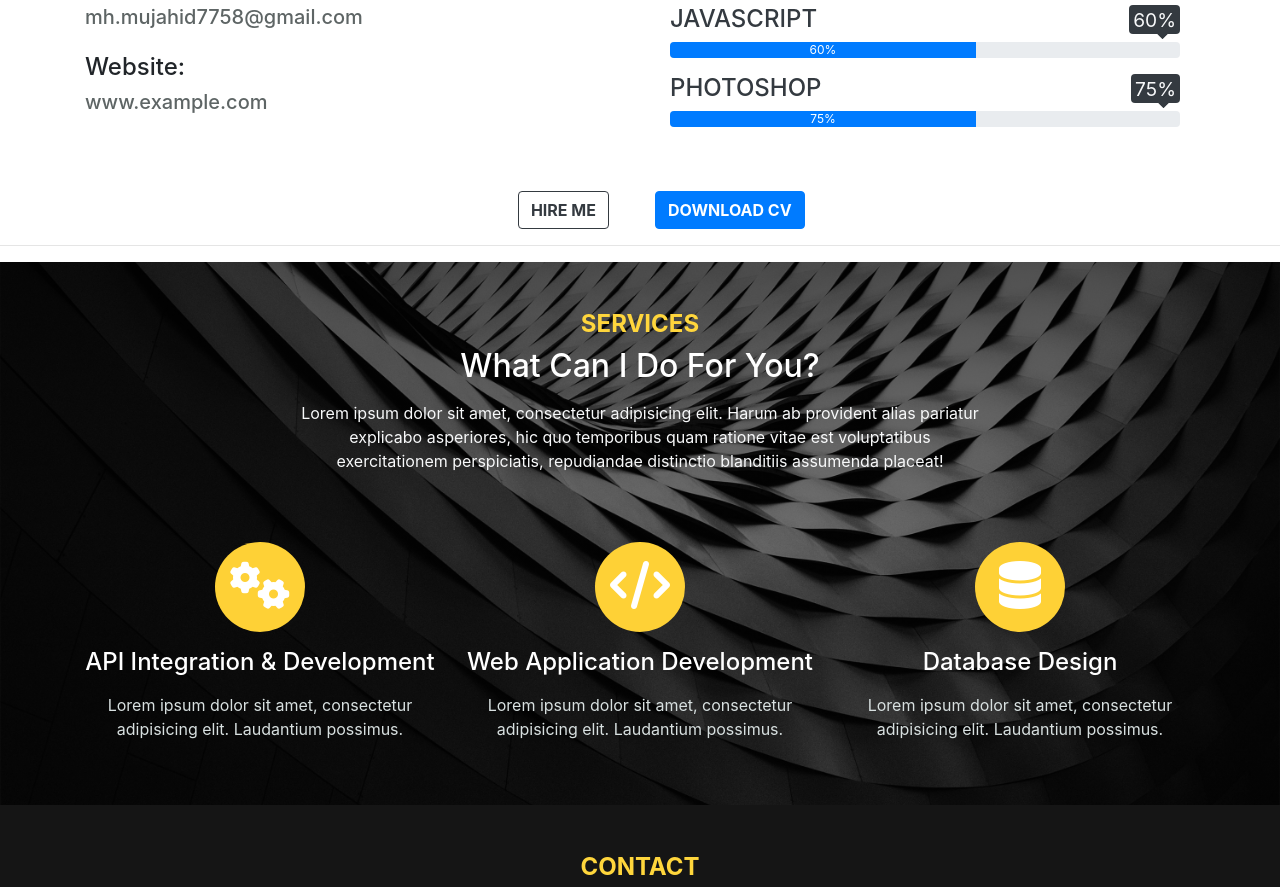
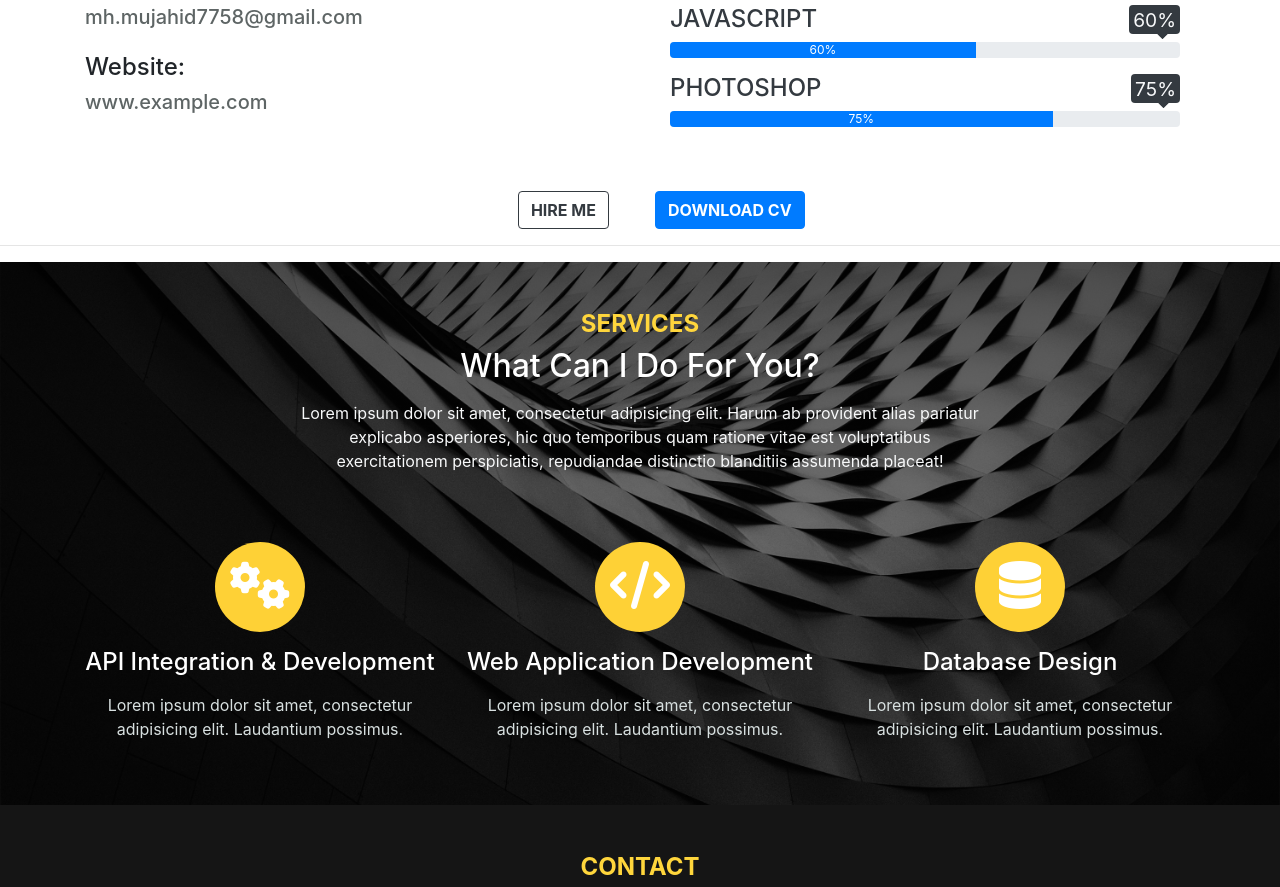
Before and after one commit to Mujahid9396/My-Final-Portfolio, a plain HTML site: page index.html in a window 1280 px wide. Shown: the part 1266-2153 px from the top of the page. Drawn offline with Linux system fonts and the light colour scheme.

Commit message:
Update index.html

```diff
--- a/index.html
+++ b/index.html
@@ -151,7 +151,7 @@
                                     </div>
                                 </h4>
                                 <div class="progress">
-                                    <div class="progress-bar" role="progressbar" style="width: 60%;" aria-valuenow="60" aria-valuemin="0" aria-valuemax="100">75%</div>
+                                    <div class="progress-bar" role="progressbar" style="width: 75%;" aria-valuenow="75" aria-valuemin="0" aria-valuemax="100">75%</div>
                                 </div>
                             </div>
                         </div>
```
